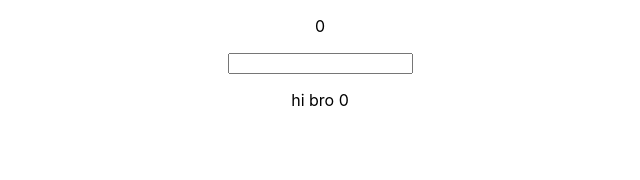
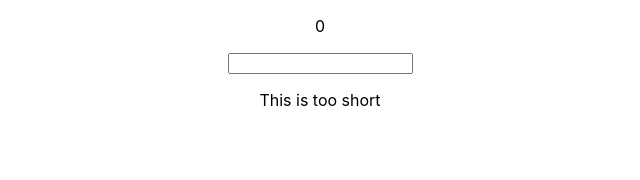
Before and after one commit to Moraa0599/ReactCours, a React (Create React App) app in the folder Assignment2/challenge2/: page / in a window 1280 px wide. Shown: the top 180 px of the page, without its empty margins (320-960 px from the left). Built offline with nearby package versions, Linux system fonts and the light colour scheme.

Commit message:
add char component

```diff
--- a/Assignment2/challenge2/src/validationcomponent/validation.js
+++ b/Assignment2/challenge2/src/validationcomponent/validation.js
@@ -3,7 +3,9 @@ import React from 'react'
 const validation = (props) => {
     return (
         <div>
-            <p>hi bro {props.paragraphlength}</p>
+            <p>
+            {props.paragraphlength < 5 ? "This is too short" : 'this is too long' }
+            </p>
         </div>
 
     );
```
Also changed, not shown: Assignment2/challenge2/src/charComponent/charComponent.js (added, +9 -0 lines).
